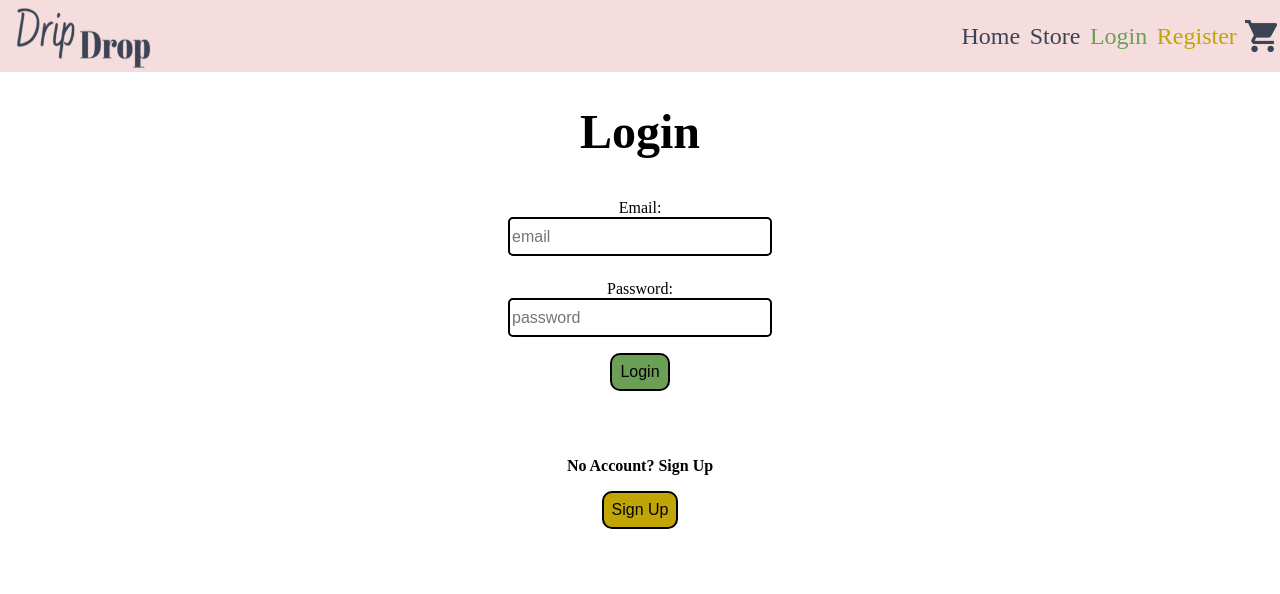
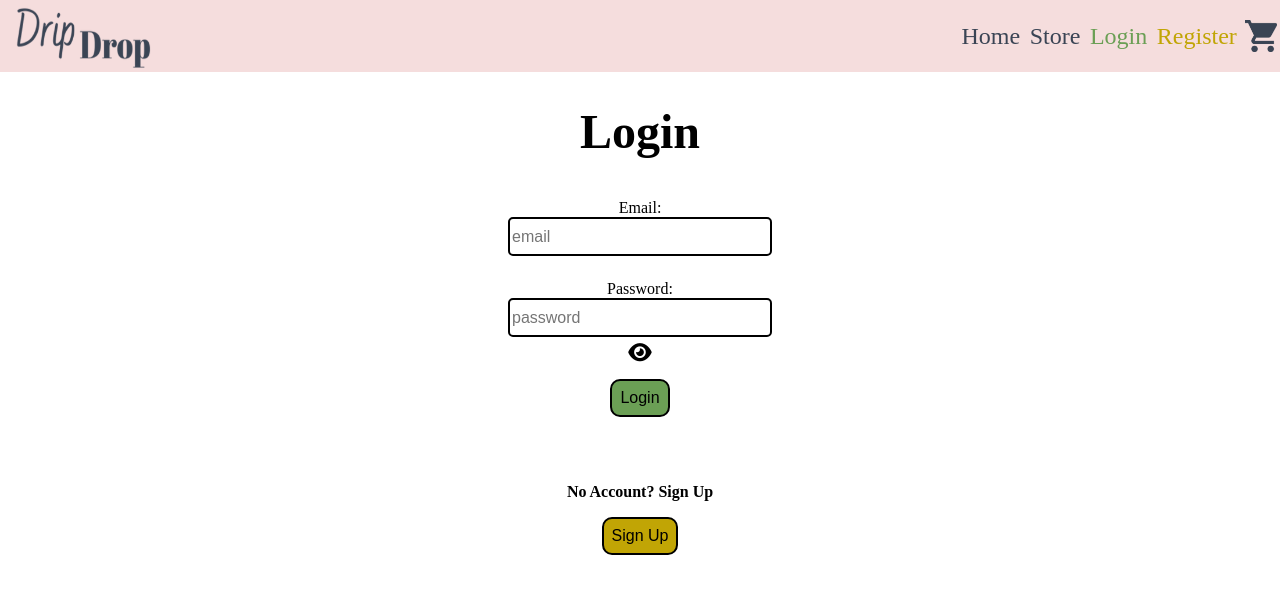
Before and after one commit to nathanlunn/dripdrop, a React (Create React App) app in the folder client/: page /login in a window 1280 px wide. Shown: the top 594 px of the page. Built offline with nearby package versions, Linux system fonts and the light colour scheme; no server answers; a web font is replaced by a local one.

Commit message:
add visible password functionality

```diff
--- a/client/public/index.html
+++ b/client/public/index.html
@@ -19,6 +19,7 @@
       user's mobile device or desktop. See https://developers.google.com/web/fundamentals/web-app-manifest/
     -->
     <link rel="manifest" href="%PUBLIC_URL%/manifest.json" />
+    <script src="https://kit.fontawesome.com/bb3368cb9e.js" crossorigin="anonymous"></script>
     <!--
       Notice the use of %PUBLIC_URL% in the tags above.
       It will be replaced with the URL of the `public` folder during the build.
--- a/client/src/Components/Login.js
+++ b/client/src/Components/Login.js
@@ -9,6 +9,7 @@ export default function Login({state, setState}) {
   const [password, setPassword] = useState('');
   const [errorMessage, setErrorMessage] = useState('');
   const [loading, setLoading] = useState(false);
+  const [visiblePassword, setVisiblePassword] = useState(false);
 
   const errorAfterLoading = (errMes) => {
     setTimeout(() => {
@@ -66,9 +67,13 @@ export default function Login({state, setState}) {
           name="password"
           onChange={e => setPassword(e.target.value)}
           required
-        type="password"
+          type={visiblePassword ? "text" : "password"}
           onKeyPress={e => e.key === 'Enter' && login()}
         />
+        {visiblePassword ?
+          <i class="fa-solid fa-eye-slash login__passwordVisibility login__invisible" onClick={() => setVisiblePassword(false)}></i> :
+          <i class="fa-solid fa-eye login__passwordVisibility" onClick={() => setVisiblePassword(true)}></i>
+        }
       <button className='login__button login__button--confirm' onClick={login}>Login</button>
       <br></br>
       <h4 className='login__alternative'>No Account? Sign Up</h4>
--- a/client/src/Components/Product.js
+++ b/client/src/Components/Product.js
@@ -33,7 +33,7 @@ export default function Product({product}) {
               }}>-</button>
             <div className='product__cartAmount'>{cartAmount}</div>
             <button className='product__moreAmount' onClick={() => {setCartAmount(cartAmount + 1)}}>+</button>
-            <img className='product__confirmCartAdd' src={check}></img>
+            <img className='product__confirmCartAdd' src={check} onClick={addToCart}></img>
             <img className='product__cancelCartAdd' src={cancel} onClick={() => setAddingToCart(false)}></img>
           </div>
         )}
--- a/client/src/Components/styles/Login.scss
+++ b/client/src/Components/styles/Login.scss
@@ -46,6 +46,20 @@
     padding: .1rem;
   }
 
+  .login__passwordVisibility {
+    align-self: center;
+    font-size: 1.3rem;
+    margin-top: .3rem;
+  }
+
+  .login__passwordVisibility:hover {
+    cursor: pointer;
+  }
+
+  .login__invisible {
+    color: $charcoal;
+  }
+
   .login__button {
     font-size: 1rem;
     padding: .5rem;
@@ -76,4 +90,5 @@
     font-size: 1.5rem;
     color: $logout;
   }
+
 }
```
Lines whose indentation alone changed are shown as unchanged.
